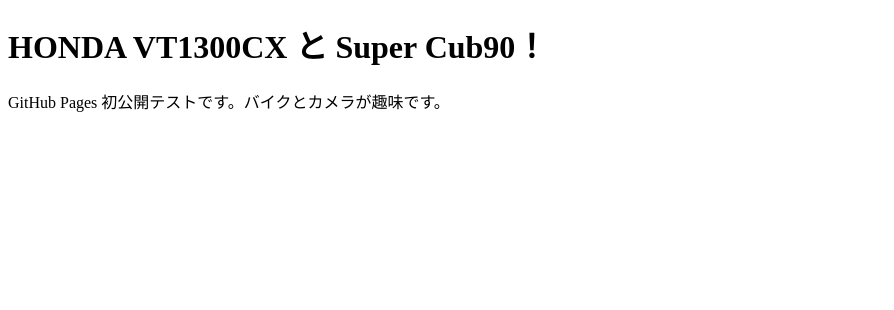
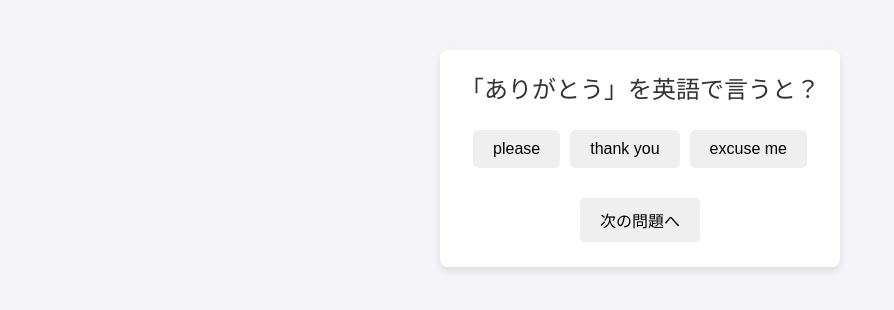
Before and after one commit to hodavt13002cx-rgb/hodavt13002cx-rgb.github.io, a plain HTML site: page index.html in a window 1280 px wide. Shown: the whole page, without its empty margins (0-894 px from the left). Drawn offline with Linux system fonts and the light colour scheme.

Commit message:
Revise HTML structure for quiz game

```diff
--- a/index.html
+++ b/index.html
@@ -1,10 +1,73 @@
 <!DOCTYPE html>
 <html>
 <head>
-    <title>Kazuの趣味のページ</title>
+    <meta charset="UTF-8">
+    <title>GitHub Pages テストゲーム</title>
+    <style>
+        body { font-family: 'Arial', sans-serif; text-align: center; margin-top: 50px; background-color: #f4f4f9; }
+        .container { background-color: #fff; padding: 20px; border-radius: 8px; box-shadow: 0 4px 8px rgba(0,0,0,0.1); display: inline-block; }
+        button { padding: 10px 20px; font-size: 16px; margin: 5px; cursor: pointer; border: none; border-radius: 5px; }
+        #question { font-size: 24px; margin-bottom: 20px; color: #333; }
+        #message { margin-top: 20px; font-size: 18px; font-weight: bold; }
+        .correct { background-color: #4CAF50; color: white; }
+        .incorrect { background-color: #f44336; color: white; }
+    </style>
 </head>
 <body>
-    <h1>HONDA VT1300CX と Super Cub90！</h1>
-    <p>GitHub Pages 初公開テストです。バイクとカメラが趣味です。</p>
+
+<div class="container">
+    <div id="question">「こんにちは」を英語で言うと？</div>
+    <div id="options">
+        <button onclick="checkAnswer('hello')">hello</button>
+        <button onclick="checkAnswer('goodbye')">goodbye</button>
+        <button onclick="checkAnswer('thankyou')">thank you</button>
+    </div>
+    <div id="message"></div>
+    <button onclick="nextQuestion()">次の問題へ</button>
+</div>
+
+<script>
+    const quizData = [
+        { question: "「ありがとう」を英語で言うと？", options: ["please", "thank you", "excuse me"], answer: "thank you" },
+        { question: "「さようなら」を英語で言うと？", options: ["good morning", "goodbye", "good night"], answer: "goodbye" },
+        { question: "「バイク」を英語で言うと？", options: ["bicycle", "car", "motorcycle"], answer: "motorcycle" }
+    ];
+    let currentQuestionIndex = 0;
+
+    function loadQuestion() {
+        const currentQuiz = quizData[currentQuestionIndex];
+        document.getElementById('question').textContent = currentQuiz.question;
+        const optionsDiv = document.getElementById('options');
+        optionsDiv.innerHTML = '';
+        currentQuiz.options.forEach(option => {
+            const button = document.createElement('button');
+            button.textContent = option;
+            button.setAttribute('onclick', `checkAnswer('${option}')`);
+            optionsDiv.appendChild(button);
+        });
+        document.getElementById('message').textContent = '';
+    }
+
+    function checkAnswer(selectedOption) {
+        const currentQuiz = quizData[currentQuestionIndex];
+        const message = document.getElementById('message');
+        if (selectedOption === currentQuiz.answer) {
+            message.textContent = "正解です！ Great job!";
+            message.className = 'correct';
+        } else {
+            message.textContent = "不正解です。残念！ The answer is " + currentQuiz.answer + ".";
+            message.className = 'incorrect';
+        }
+    }
+
+    function nextQuestion() {
+        currentQuestionIndex = (currentQuestionIndex + 1) % quizData.length;
+        loadQuestion();
+    }
+
+    // 最初の問題をロード
+    loadQuestion();
+</script>
+
 </body>
 </html>
```
